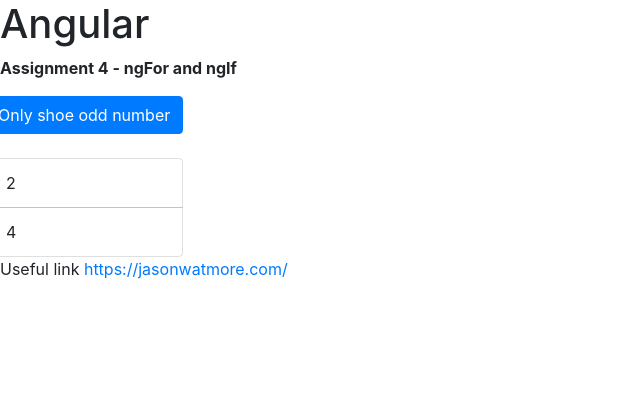
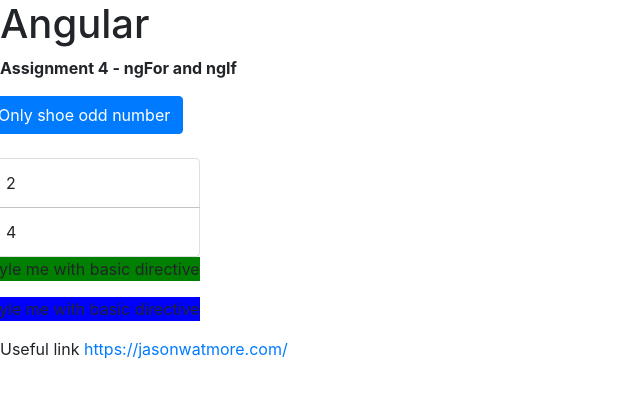
Before and after one commit to saraang/angular-assignment-all, an Angular app: page / in a window 1280 px wide. Shown: the top 398 px of the page, without its empty margins (0-640 px from the left). Built offline with nearby package versions, Linux system fonts and the light colour scheme.

Commit message:
added Better Hightlight Directive and implemented it.

```diff
--- a/src/app/app.module.ts
+++ b/src/app/app.module.ts
@@ -7,11 +7,12 @@
 import { Assignment2Component } from './assignment2/assignment2.component';
 import { Assignment3Component } from './assignment3/assignment3.component';
 import { Assignment4Component } from './assignment4/assignment4.component';
-
+import { BasicHightlightDirective } from './basic-hightlight/basic-hightlight.directive';
+import { BetterHightlightDirective } from './better-hightlight/better-hightlight.directive';
 
 @NgModule({
   imports:      [ BrowserModule, FormsModule ],
-  declarations: [ AppComponent, Assignment1Component, Assignment2Component, Assignment3Component, Assignment4Component ],
+  declarations: [ AppComponent, Assignment1Component, Assignment2Component, Assignment3Component, Assignment4Component, BasicHightlightDirective, BetterHightlightDirective ],
   bootstrap:    [ AppComponent ]
 })
 export class AppModule { }
--- a/src/app/assignment4/assignment4.component.html
+++ b/src/app/assignment4/assignment4.component.html
@@ -24,6 +24,8 @@
         </li>
       </div>
     </ul>
+    <p appBasicHightlight>style me with basic directive</p>
+    <p appBetterHightlight>style me with basic directive</p>
   </div>
 </div>
 Useful link
--- /dev/null
+++ b/src/app/better-hightlight/better-hightlight.directive.ts
@@ -0,0 +1,14 @@
+import { Directive, OnInit, Renderer2, ElementRef } from '@angular/core';
+
+@Directive({
+  selector: '[appBetterHightlight]'
+})
+export class BetterHightlightDirective implements OnInit {
+
+  constructor(private elementRef: ElementRef, private renderer: Renderer2) { }
+
+  ngOnInit(){
+    this.renderer.setStyle(this.elementRef.nativeElement,'background-color', 'blue');
+  }
+
+}
```
